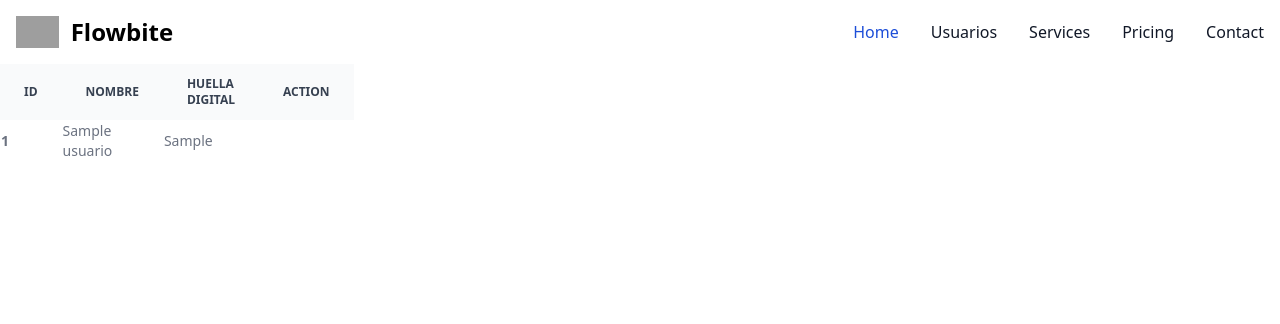
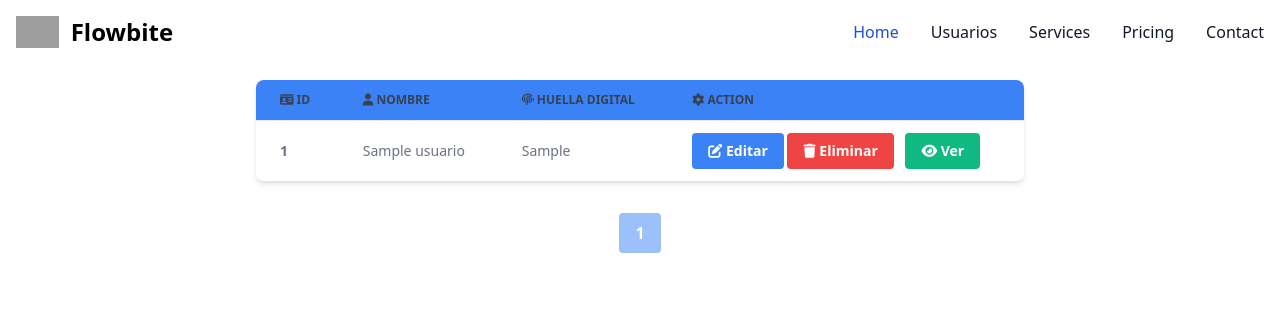
Before and after one commit to Dani21-26/Sistemas-de-Acceso, a PHP site: page /pages/usuarios.php in a window 1280 px wide. Shown: the top 324 px of the page. Run offline with PHP 8.4, Linux system fonts and the light colour scheme; tables that the repository leaves empty hold one stand-in row (values such as "Sample post"); some libraries are stand-ins or nearby versions; grey boxes are pictures that could not be loaded.

Commit message:
conexion de login , funcion de eliminar usuario, y paginado

```diff
--- /dev/null
+++ b/JS/eliminar_usuario.js
@@ -0,0 +1,56 @@
+document.addEventListener('DOMContentLoaded', function() {
+    // Escuchar clics en los botones de eliminación
+    document.querySelectorAll('.eliminar-usuario').forEach(function(btn) {
+        btn.addEventListener('click', function(e) {
+            e.preventDefault();
+            const idUsuario = this.getAttribute('data-id');
+
+            Swal.fire({
+                title: '¿Estás seguro?',
+                text: "No podrás revertir esta acción!",
+                icon: 'warning',
+                showCancelButton: true,
+                confirmButtonColor: '#3085d6',
+                cancelButtonColor: '#d33',
+                confirmButtonText: 'Sí, eliminar!'
+            }).then((result) => {
+                if (result.isConfirmed) {
+
+                    fetch('../controllers/user/eliminar_usuario.php', {
+                        method: 'POST',
+                        headers: {
+                            'Content-Type': 'application/x-www-form-urlencoded',
+                        },
+                        body: `idUsuario=${idUsuario}`
+                    })
+                    .then(response => response.json())
+                    .then(data => {
+                        if (data.success) {
+                            Swal.fire(
+                                'Eliminado!',
+                                'El usuario ha sido eliminado.',
+                                'success'
+                            );
+
+                            location.reload();
+                        } else {
+                            Swal.fire(
+                                'Error!',
+                                'Hubo un error al eliminar el usuario.',
+                                'error'
+                            );
+                        }
+                    })
+                    .catch((error) => {
+                        console.error('Error:', error);
+                        Swal.fire(
+                            'Error!',
+                            'Hubo un error al eliminar el usuario.',
+                            'error'
+                        );
+                    });
+                }
+            });
+        });
+    });
+});
--- a/pages/usuarios.php
+++ b/pages/usuarios.php
@@ -1,64 +1,91 @@
 <!DOCTYPE html>
 <html lang="en">
+
 <head>
     <meta charset="UTF-8">
     <meta name="viewport" content="width=device-width, initial-scale=1.0">
     <title>Panel de Administrador</title>
-    <link href="https://cdn.jsdelivr.net/npm/tailwindcss@2.2.19/dist/tailwind.min.css" rel="stylesheet">
-    <link href="styles.css" rel="stylesheet">
+    <?php include('../container/Link.php') ?>
+    <script src="https://cdn.jsdelivr.net/npm/sweetalert2@11"></script>
+
 </head>
+
 <body>
 
     <?php require_once('../container/Navar.php') ?>
 
-<?php require_once('../config/db.php') ?>
+    <?php
+    require_once('../config/db.php');
 
-<div class="w-full flex text-center">
-    <table class="w-80 text-sm text-left rtl:text-right text-gray-500 dark:text-gray-400">
-        <thead class="text-xs text-gray-700 uppercase bg-gray-50 dark:bg-gray-700 dark:text-gray-400">
+    $porPagina = 5;
+    $paginaActual = isset($_GET['pagina']) ? (int)$_GET['pagina'] : 1;
+    $inicio = ($paginaActual - 1) * $porPagina;
+
+    $sql = $conexion->query("SELECT * FROM usuarios LIMIT $inicio, $porPagina");
+
+    $totalRegistros = $conexion->query("SELECT COUNT(*) FROM usuarios")->fetch_row()[0];
+    $totalPaginas = ceil($totalRegistros / $porPagina);
+
+
+    ?>
+    <div class="w-full flex justify-center">
+        <table class="w-full md:w-3/5 lg:w-4xl text-sm text-left rtl:text-right text-gray-500 dark:text-gray-400 bg-white shadow-md rounded-lg overflow-hidden m-4">
+            <thead class="text-xs text-gray-700 uppercase bg-blue-500 text-white">
                 <tr>
                     <th scope="col" class="px-6 py-3">
-                    ID
+                        <i class="fas fa-id-card"></i> ID
                     </th>
                     <th scope="col" class="px-6 py-3">
-                    Nombre
+                        <i class="fas fa-user"></i> Nombre
                     </th>
                     <th scope="col" class="px-6 py-3">
-                    Huella Digital
+                        <i class="fas fa-fingerprint"></i> Huella Digital
                     </th>
                     <th scope="col" class="px-6 py-3">
-                    Action
+                        <i class="fas fa-cog"></i> Action
                     </th>
                 </tr>
             </thead>
-        <tbody>
+            <tbody class="bg-white">
                 <?php
-                    $sql = $conexion->query("SELECT * FROM usuarios");
-
                 if ($sql) {
                     while ($datos = $sql->fetch_object()) {
                 ?>
-                            <tr>
-                                <th scope="row"><?= $datos->idUsuario ?></th>
-                                <td><?= $datos->nombre ?></td>
-                                <td><?= $datos->huella_digital ?></td>
-
+                        <tr class="hover:bg-gray-100">
+                            <th scope="row" class="px-6 py-3 border-t"><?= $datos->idUsuario ?></th>
+                            <td class="px-6 py-3 border-t"><?= $datos->nombre ?></td>
+                            <td class="px-6 py-3 border-t"><?= $datos->huella_digital ?></td>
+                            <td class="px-6 py-3 border-t">
+                                <button class="bg-blue-500 hover:bg-blue-700 text-white font-bold py-2 px-4 rounded">
+                                    <i class="fas fa-edit"></i> Editar
+                                </button>
+                                <button class="eliminar-usuario bg-red-500 hover:bg-red-700 text-white font-bold py-2 px-4 rounded mr-2" data-id="<?= $datos->idUsuario ?>">
+                                    <i class="fas fa-trash"></i> Eliminar
+                                </button>
+                                <button class="bg-green-500 hover:bg-green-700 text-white font-bold py-2 px-4 rounded">
+                                    <i class="fas fa-eye"></i> Ver
+                                </button>
+                            </td>
                         </tr>
                 <?php
-                        } // Cierre del while
+                    }
                 } else {
-                        // Si no se obtienen resultados
-                        echo "<tr><td colspan='6'>No se encontraron datos.</td></tr>";
-                    } // Cierre del if ($sql)
+                    echo "<tr><td colspan='4' class='text-center'>No se encontraron datos.</td></tr>";
+                }
                 ?>
-
-
-
-                </thead>
-
             </tbody>
         </table>
     </div>
 
+    <div class="flex justify-center mt-4">
+        <?php for ($i = 1; $i <= $totalPaginas; $i++) : ?>
+            <a href="?pagina=<?= $i ?>" class="bg-blue-500 hover:bg-blue-700 text-white font-bold py-2 px-4 rounded mx-2 <?= $paginaActual == $i ? 'opacity-50 cursor-not-allowed' : '' ?>">
+                <?= $i ?>
+            </a>
+        <?php endfor; ?>
+    </div>
+
+    <script src="../JS/eliminar_usuario.js"></script>
 </body>
+
 </html>
```
Also changed, not shown: JS/index.js (+23 -12 lines), controllers/user/eliminar_usuario.php (added, +19 -0 lines), login.php (added, +26 -0 lines), controllers/controller.php (added). Lines whose indentation alone changed are shown as unchanged.
